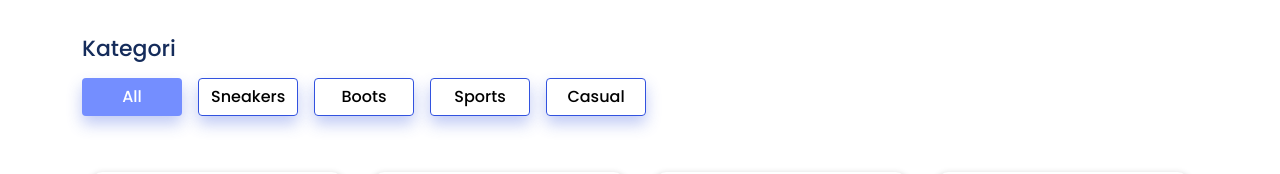
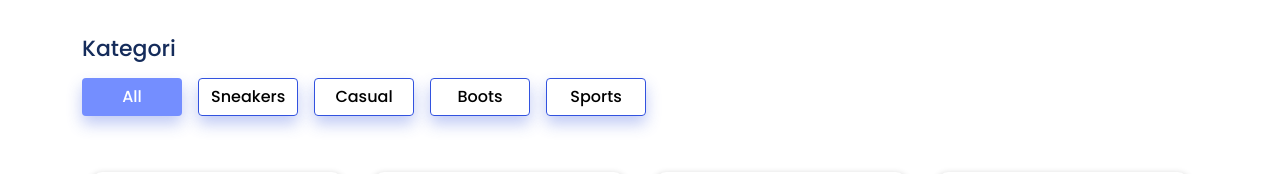
Before and after one commit to Arifhdyt11/fekelompok1-fsw5, a React (Create React App) app: page / in a window 1280 px wide. Shown: the part 512-686 px from the top of the page. Built offline with nearby package versions, Linux system fonts and the light colour scheme.

Commit message:
filter data berdasarkan kategori
- filter data berdasarkan kategori
- jika kondisi produk kosong

```diff
--- a/src/components/Product.js
+++ b/src/components/Product.js
@@ -1,4 +1,6 @@
 import Button from "elements/Button";
+import { getInitialData } from "json/data.js"
+import img from "assets/images/ilustrasi.svg";
 
 export default function Product(props) {
   return (
@@ -7,6 +9,8 @@ export default function Product(props) {
         <div className="filter mb-5">
           <h3>Kategori</h3>
           <div className="justify-content-start my-2">
+            {/*
+            TODO: nyoba bikin button sesuai kategori
             <Button
               className="btn active btn-filter me-3 my-2"
               hasShadow
@@ -51,12 +55,46 @@ export default function Product(props) {
               type="link"
             >
               Casual
+            </Button> */}
+            <Button
+              className="btn active btn-filter me-3 my-2"
+              hasShadow
+              isSecondary
+              href="/"
+              type="link"
+              onClick={() => props.setProduct(getInitialData())}
+            > All </Button>
+
+            {props.menuItems.map((kategori) => {
+              return (
+                <Button
+                  className="btn btn-filter me-3 my-2"
+                  hasShadow
+                  isSecondary
+                  href=""
+                  type="link"
+                  onClick={() => props.filterItem(kategori)}
+                  key={props.id}
+                >
+                  {kategori}
                 </Button>
+              )
+            })}
+
           </div>
         </div>
         <div className="product">
           <div className="row justify-content-center">
-            {props.data.map((item) => {
+
+            {props.data.length === 0 ? (
+              <div className="d-flex justify-content-center null-illustration p-5">
+                <div>
+                  <img src={img} alt="" className="img-fluid mb-3" />
+                  <p>Produk tidak ditemukan</p>
+                </div>
+              </div>
+            ) : (
+              props.data.map((item) => {
                 return (
                   <Button
                     type="link"
@@ -77,7 +115,10 @@ export default function Product(props) {
                     <h4>Rp. {item.price}</h4>
                   </Button>
                 );
-            })}
+              })
+
+            )}
+
           </div>
         </div>
       </section>
--- /dev/null
+++ b/src/json/kategori-produk.js
@@ -0,0 +1,23 @@
+const getKategoriData = () => ([
+  {
+    "id": "1",
+    "category": "Sneakers",
+  },
+  {
+    "id": "2",
+    "category": "Casual",
+  },
+  {
+    "id": "3",
+    "category": "Boots",
+  },
+  {
+    "id": "4",
+    "category": "Sports",
+  }
+]);
+
+
+export {
+  getKategoriData
+};
--- a/src/pages/LandingPage.js
+++ b/src/pages/LandingPage.js
@@ -1,17 +1,39 @@
+import React, { useState } from "react";
+
 import Navbar from "components/Navbar";
 import Hero from "components/Hero";
 import Product from "components/Product";
 import Footer from "components/Footer";
 
-// import landingPage from "json/landingPage.json";
 import { getInitialData } from "json/data.js";
+import { getKategoriData } from "json/kategori-produk";
 
 export default function LandingPage() {
+
+  // getdata
+  const [product, setProduct] = useState(getInitialData());
+  const [kategori] = useState(getKategoriData());
+
+  const menuItems = [...new Set(getKategoriData().map((Val) => Val.category))];
+
+  const filterItem = (curcat) => {
+    const newItem = getInitialData().filter((newVal) => {
+      return newVal.category === curcat;
+    });
+    setProduct(newItem);
+  };
+
   return (
     <>
       <Navbar isSearch="yes" isLogin="yes" isSeller="yes"></Navbar>
       <Hero></Hero>
-      <Product data={getInitialData()}></Product>
+      <Product
+        data={product}
+        setProduct={setProduct}
+        kategori={kategori}
+        filterItem={filterItem}
+        menuItems={menuItems}
+      ></Product>
       <Footer></Footer>
     </>
   );
```
Lines whose indentation alone changed are shown as unchanged.
